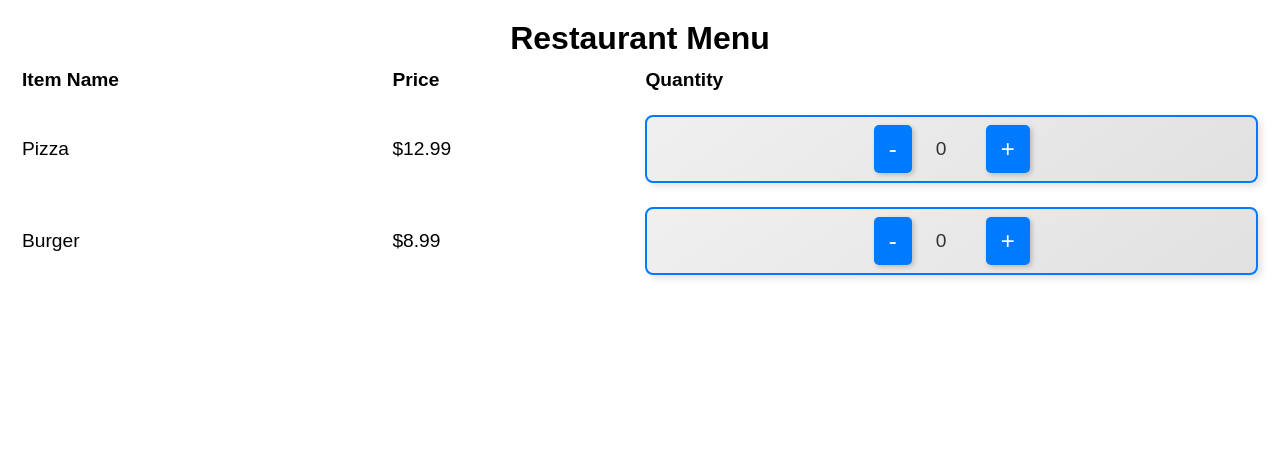
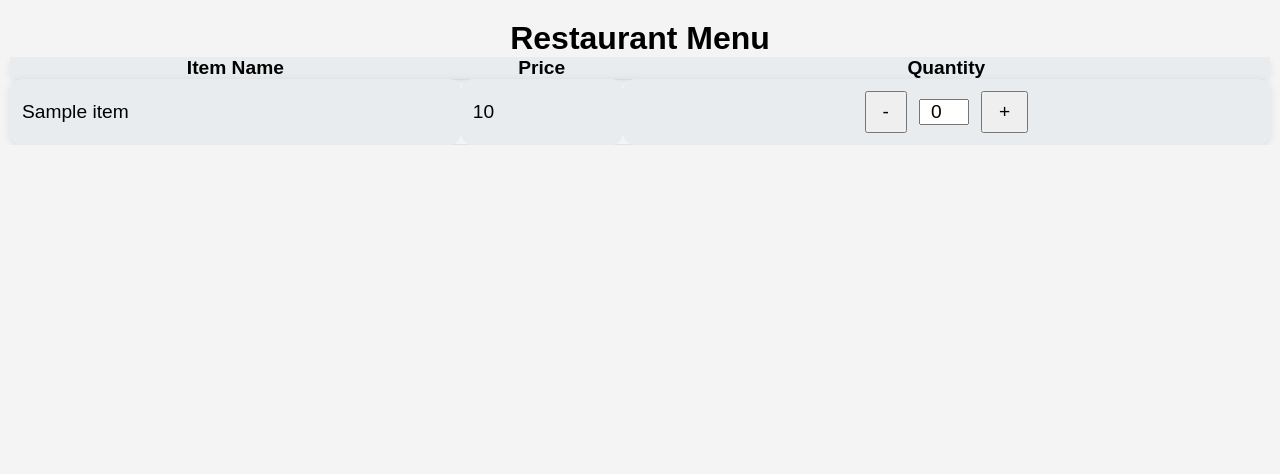
Before and after one commit to dk1604/AnnapurnaOrderManagement, a Flask app: template src/templates/index.html in a window 1280 px wide. Shown: the top 474 px of the page. Run offline with Flask 3, Linux system fonts and the light colour scheme; the template is opened without the code that fills it: most values are stand-ins (such as "Sample title", 1, 10 or a date in 2020); parts of the project's set-up code (start-up, migrations or seed data) failed here and were passed over.

Commit message:
Update index.html

```diff
--- a/src/templates/index.html
+++ b/src/templates/index.html
@@ -2,7 +2,7 @@
 <html lang="en">
 <head>
     <meta charset="UTF-8">
-    <meta name="viewport" content="width=device-width, initial-scale=1.0, maximum-scale=1, user-scalable=no">
+    <meta name="viewport" content="width=device-width, initial-scale=1.0">
     <title>Restaurant Menu</title>
     <style>
     /* Basic Reset */
@@ -15,8 +15,9 @@
     body {
         font-family: Arial, sans-serif;
         padding-bottom: 60px; /* Leave space for the fixed bottom grid */
-            font-size: 1rem; /* Default font size for the body */
+        font-size: 1rem; /* Default font size for the body (will scale using rem) */
         margin: 0; /* Remove any margin on the body */
+        background-color: #f4f4f4; /* Set a light background color for the body */
     }
 
     h1 {
@@ -26,77 +27,66 @@
     }
 
     .top-grid {
-            max-height: calc(100vh - 60px); /* Adjusted height considering bottom grid */
+        max-height: calc(100vh - 60px); /* 80% of viewport height */
         overflow-y: auto; /* Makes the top grid scrollable */
-            padding: 0 10px; /* Reduced left and right padding */
-            margin-bottom: 0; /* Ensure no gap below the top grid */
+        padding: 0 10px; /* Reduced padding to avoid extra space */
+        margin-bottom: 0; /* No margin below the top grid */
     }
 
     table {
         width: 100%;
         table-layout: auto; /* Adjust the columns' width dynamically */
-            border-collapse: collapse; /* Ensures borders collapse to a single line */
+        border-collapse: separate; /* Use separate borders for rows */
         font-size: 1.2rem; /* Increased font size for table content */
+        border-spacing: 0; /* Remove spacing between table cells */
     }
 
-        th, td {
-            padding: 12px; /* Increased padding for better readability */
-            text-align: left;
-            border: none;
-            word-wrap: break-word; /* Ensures that content inside columns wraps if it's too long */
+    /* Styling for the table rows */
+    tr {
+        background-color: #e9ecef; /* Slightly darker grey background for each row */
+        margin-bottom: 15px; /* Space between rows */
+        padding: 15px 0; /* Vertical padding to space out the rows */
+        border-radius: 12px; /* Soft rounded corners for rows */
+        box-shadow: 0 2px 8px rgba(0, 0, 0, 0.1); /* Light grey box shadow for the box effect */
+        transition: background-color 0.3s ease; /* Smooth transition for hover effect */
+        overflow: hidden; /* Ensures border-radius is respected */
+    }
+
+    /* Add space between the rows using margin-bottom */
+    tr + tr {
+        margin-top: 15px; /* Space above each row */
+    }
+
+    /* Cell Styling */
+    td {
+        padding: 12px; /* Padding for cells */
+        vertical-align: middle; /* Vertically center the content in each cell */
+        border-radius: 12px; /* Round the corners of each cell */
     }
 
     /* Center-align the Quantity column */
     td:nth-child(3) {
-            text-align: center; /* Center align data in Quantity column */
+        text-align: center; /* Center-align the Quantity column */
     }
 
-        /* Adjust the Quantity Container to be centered */
+    /* Quantity Container Styling */
     .quantity-container {
         display: flex;
         align-items: center;
         gap: 12px;
         justify-content: center; /* Center the buttons and input */
-            border: 2px solid #007bff;
-            border-radius: 8px;
-            padding: 8px 12px;
-            background: linear-gradient(145deg, #f0f0f0, #e1e1e1); /* 3D effect */
-            box-shadow: 4px 4px 6px rgba(0, 0, 0, 0.1), -4px -4px 6px rgba(255, 255, 255, 0.7); /* 3D shadow */
     }
 
     .quantity-box input {
         width: 50px;
         text-align: center;
         font-size: 1.2rem; /* Increased font size for quantity input */
-            border: none;
-            background: transparent;
-            outline: none;
-            color: #333;
     }
 
     .quantity-button {
-            padding: 10px 15px;
+        padding: 8px 16px; /* Increased padding for buttons */
         cursor: pointer;
-            font-size: 1.5rem;
-            background: #007bff;
-            color: white;
-            border: none;
-            border-radius: 5px;
-            transition: transform 0.2s ease, box-shadow 0.2s ease;
-            box-shadow: 2px 2px 5px rgba(0, 0, 0, 0.2); /* Button shadow for 3D effect */
-        }
-
-        /* Hover effects for buttons */
-        .quantity-button:hover {
-            background-color: #0056b3;
-            transform: translateY(-2px); /* Lift the button */
-            box-shadow: 2px 2px 8px rgba(0, 0, 0, 0.3);
-        }
-
-        .quantity-button:active {
-            background-color: #004080;
-            transform: translateY(2px); /* Push button down on click */
-            box-shadow: 2px 2px 3px rgba(0, 0, 0, 0.2);
+        font-size: 1.2rem; /* Increased font size for quantity buttons */
     }
 
     /* Bottom Grid Styles */
@@ -114,7 +104,7 @@
         gap: 12px; /* Add some space between the buttons */
         flex-wrap: wrap; /* Allow buttons to wrap on smaller screens */
         margin-top: 0; /* Ensure no margin above the bottom grid */
-            z-index: 10; /* Make sure the bottom grid stays on top */
+        z-index: 10; /* Ensure it stays above other content */
     }
 
     .grid-button {
@@ -129,6 +119,7 @@
         box-sizing: border-box; /* Make sure padding is included in width */
         white-space: nowrap; /* Prevent text from breaking */
         font-size: 1.2rem; /* Increased font size for buttons */
+        touch-action: manipulation;
     }
 
     .grid-button:hover {
@@ -197,6 +188,7 @@
         }
     }
 </style>
+
 </head>
 <body>
 <h1>Restaurant Menu</h1>
@@ -211,33 +203,21 @@
         </tr>
         </thead>
         <tbody>
-        <!-- Example menu items for rendering -->
+        {% for item in menu_items %}
         <tr>
-            <td>Pizza</td>
-            <td>$12.99</td>
+            <td>{{ item.name }}</td>
+            <td>{{ item.price }}</td>
             <td>
                 <div class="quantity-container">
-                    <button type="button" class="quantity-button" onclick="adjustQuantity(1, -1)">-</button>
+                    <button type="button" class="quantity-button" onclick="adjustQuantity({{ item.id }}, -1)">-</button>
                     <div class="quantity-box">
-                        <input type="number" id="quantity-1" value="0" name="quantity" readonly>
+                        <input type="number" id="quantity-{{ item.id }}" value="{{ cart_quantities.get(item.id, 0) }}" name="quantity" readonly>
                     </div>
-                    <button type="button" class="quantity-button" onclick="adjustQuantity(1, 1)">+</button>
+                    <button type="button" class="quantity-button" onclick="adjustQuantity({{ item.id }}, 1)">+</button>
                 </div>
             </td>
         </tr>
-        <tr>
-            <td>Burger</td>
-            <td>$8.99</td>
-            <td>
-                <div class="quantity-container">
-                    <button type="button" class="quantity-button" onclick="adjustQuantity(2, -1)">-</button>
-                    <div class="quantity-box">
-                        <input type="number" id="quantity-2" value="0" name="quantity" readonly>
-                    </div>
-                    <button type="button" class="quantity-button" onclick="adjustQuantity(2, 1)">+</button>
-                </div>
-            </td>
-        </tr>
+        {% endfor %}
         </tbody>
     </table>
 </div>
@@ -249,6 +229,9 @@
 </div>
 
 <script>
+    var currentCart = {{ session.get('cart', []) | tojson }};
+    console.log(currentCart);
+
     // Function to adjust the quantity
     function adjustQuantity(itemId, change) {
         var quantityDisplay = document.getElementById('quantity-' + itemId);
@@ -277,8 +260,16 @@
             var itemId = input.id.split('-')[1];  // Extract item ID from the input field ID
             var quantity = parseInt(input.value);
 
+            var existingItem = currentCart.find(item => item.id == itemId);
+
+            if (existingItem) {
+                items.push({ itemId: itemId, quantity: quantity });
+            } else {
+                // Add the item if it's not in the cart
+                console.log('Item added to the cart');
                 if (quantity > 0) {
                     items.push({ itemId: itemId, quantity: quantity });
+                }
             }
         });
 
@@ -312,6 +303,14 @@
             alert('Please select items and quantities before adding to the cart.');
         }
     }
+
+    // Prevent double-tap zooming on iOS
+    document.addEventListener('touchstart', function(event) {
+        var touch = event.touches[0];
+        if (touch && touch.target && touch.target.closest('.grid-button')) {
+            event.preventDefault();
+        }
+    });
 </script>
 </body>
 </html>
```
Lines whose indentation alone changed are shown as unchanged.
